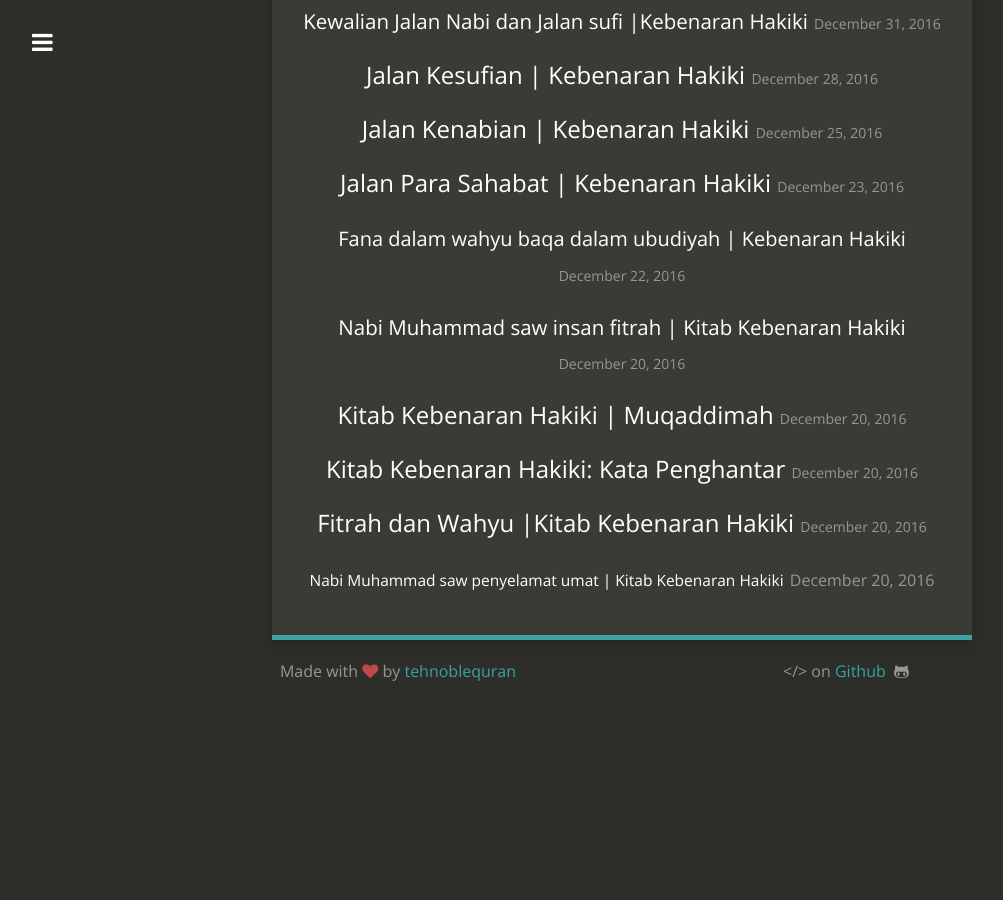
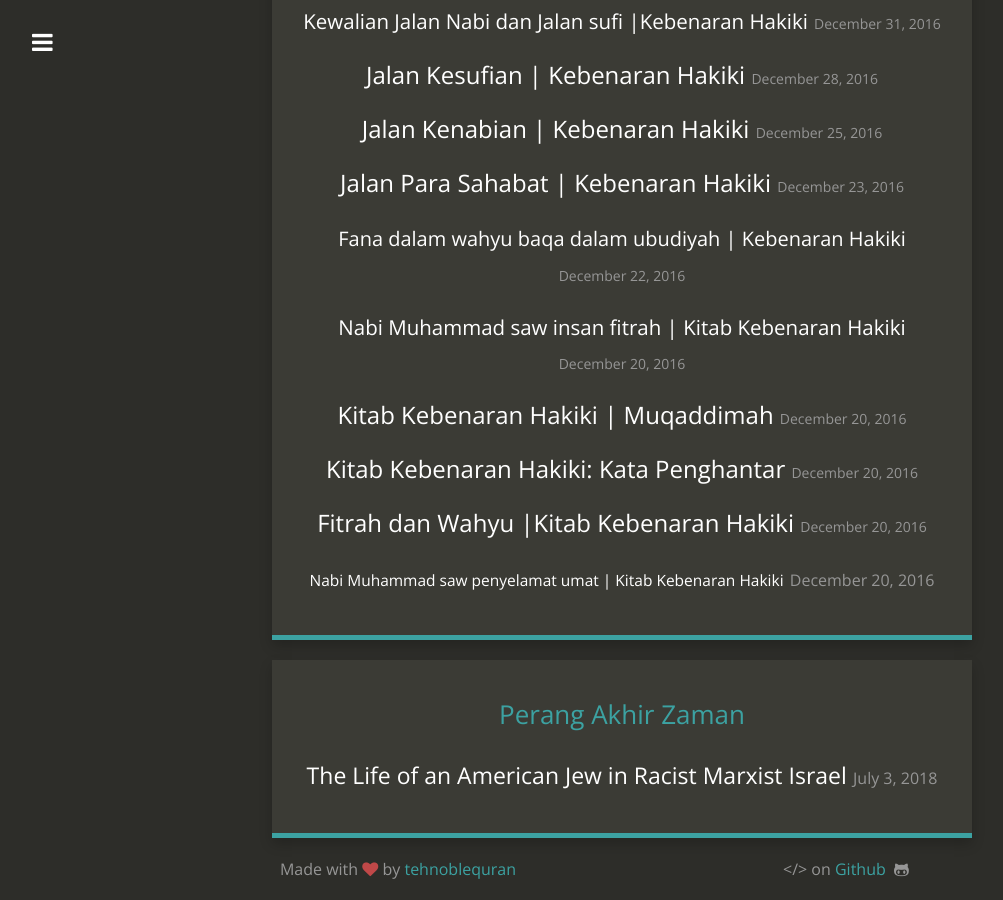
Before and after one commit to kedamaian/swsyafiq, a Jekyll site: the page built from posts-by-categories.html, in a window 1280 px wide and 900 px high, scrolled down 10380 px. Shown: the whole window, without its empty margins (18-1021 px from the left). Built offline with Jekyll 4.4.1, drawn with Linux system fonts in a browser that asks for light colours; nearby versions of some CDN libraries; before the commit the page ends 11083 px from its top, so only the background shows below that.

Commit message:
Update 2018-07-03--the-life-of-an-american-jew-in-racist-marxist-israel.md

```diff
--- a/_posts/2018-07-03--the-life-of-an-american-jew-in-racist-marxist-israel.md
+++ b/_posts/2018-07-03--the-life-of-an-american-jew-in-racist-marxist-israel.md
@@ -1,8 +1,8 @@
 ---
 layout: post
-published: false
+published: true
 categories:
-  - Tazkirah
+  - Perang Akhir Zaman
 author: tehnoblequran
 title: ' The Life of an American Jew in Racist Marxist Israel'
 ---
```
